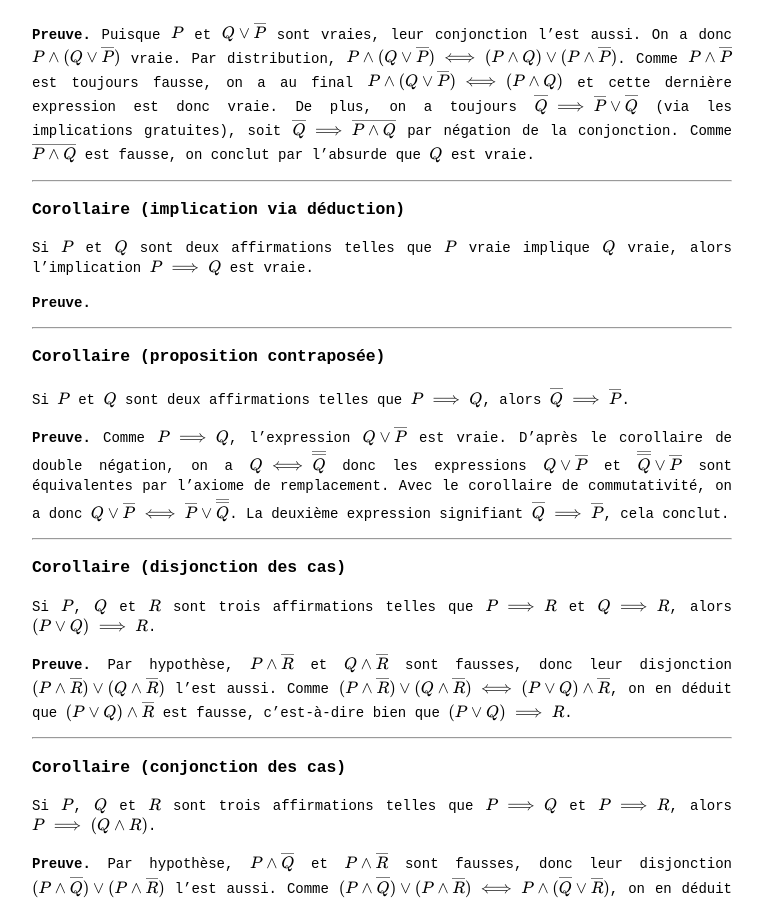
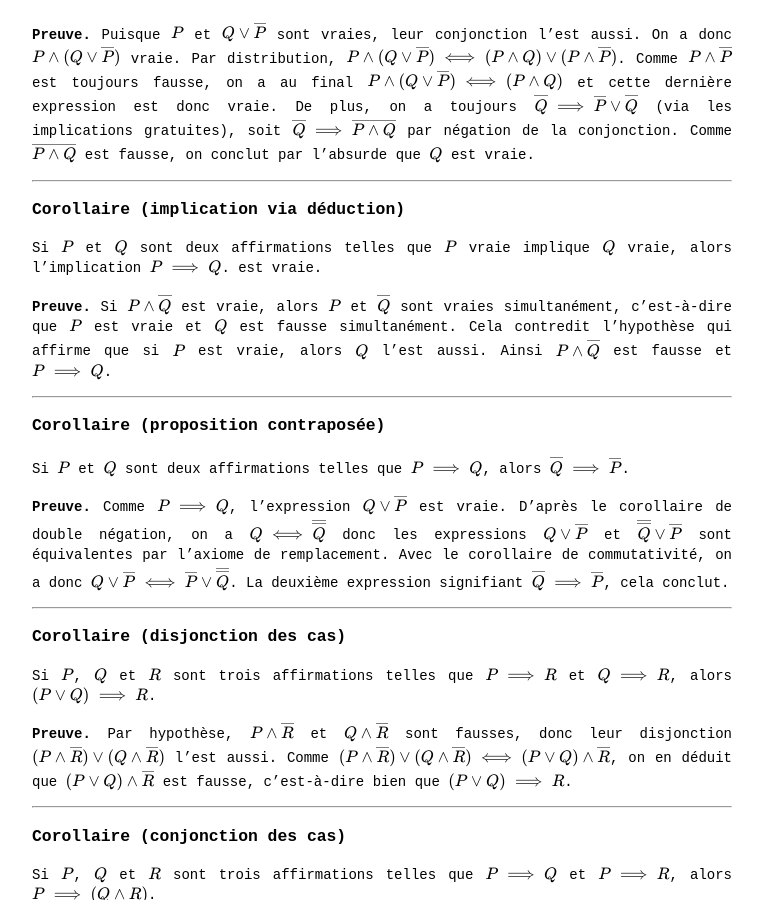
Before and after one commit to Thrallherd/AlgebraExNihilo, a Jekyll site: the page built from logic_cor.md, in a window 1280 px wide and 900 px high, scrolled down 2148 px. Shown: the whole window, without its empty margins (258-1021 px from the left). Built offline with Jekyll 4.4.1, drawn with Linux system fonts in a browser that asks for light colours; formulas are drawn with MathJax 3.

Commit message:
Update logic_cor.md

```diff
--- a/logic_cor.md
+++ b/logic_cor.md
@@ -79,10 +79,10 @@ Si $$P$$ et $$Q$$ sont deux affirmations telles que $$P \implies Q$$ et $$P$$ so
 
 __________
 ### Corollaire (implication via déduction)
-Si $$P$$ et $$Q$$ sont deux affirmations telles que $$P$$ vraie implique $$Q$$ vraie, alors l'implication $$P \implies Q$$ est vraie.
+Si $$P$$ et $$Q$$ sont deux affirmations telles que $$P$$ vraie implique $$Q$$ vraie, alors l'implication $$P \implies Q$$. est vraie.
 
 
-**Preuve.**
+**Preuve.** Si $$P \land \overline Q$$ est vraie, alors $$P$$ et $$\overline Q$$ sont vraies simultanément, c'est-à-dire que $$P$$ est vraie et $$Q$$ est fausse simultanément. Cela contredit l'hypothèse qui affirme que si $$P$$ est vraie, alors $$Q$$ l'est aussi. Ainsi $$P \land \overline Q$$ est fausse et $$P \implies Q$$.
 
 
 _____
```
